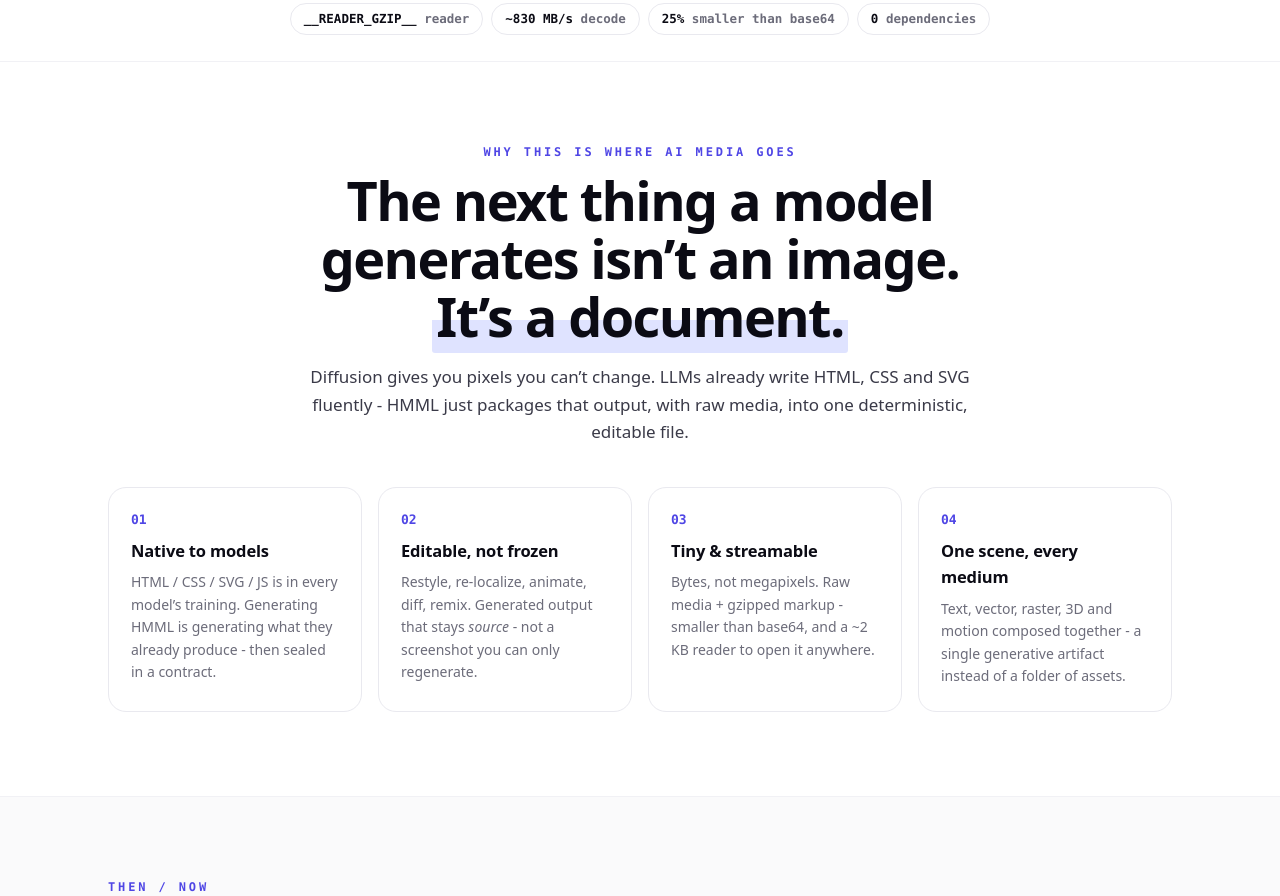
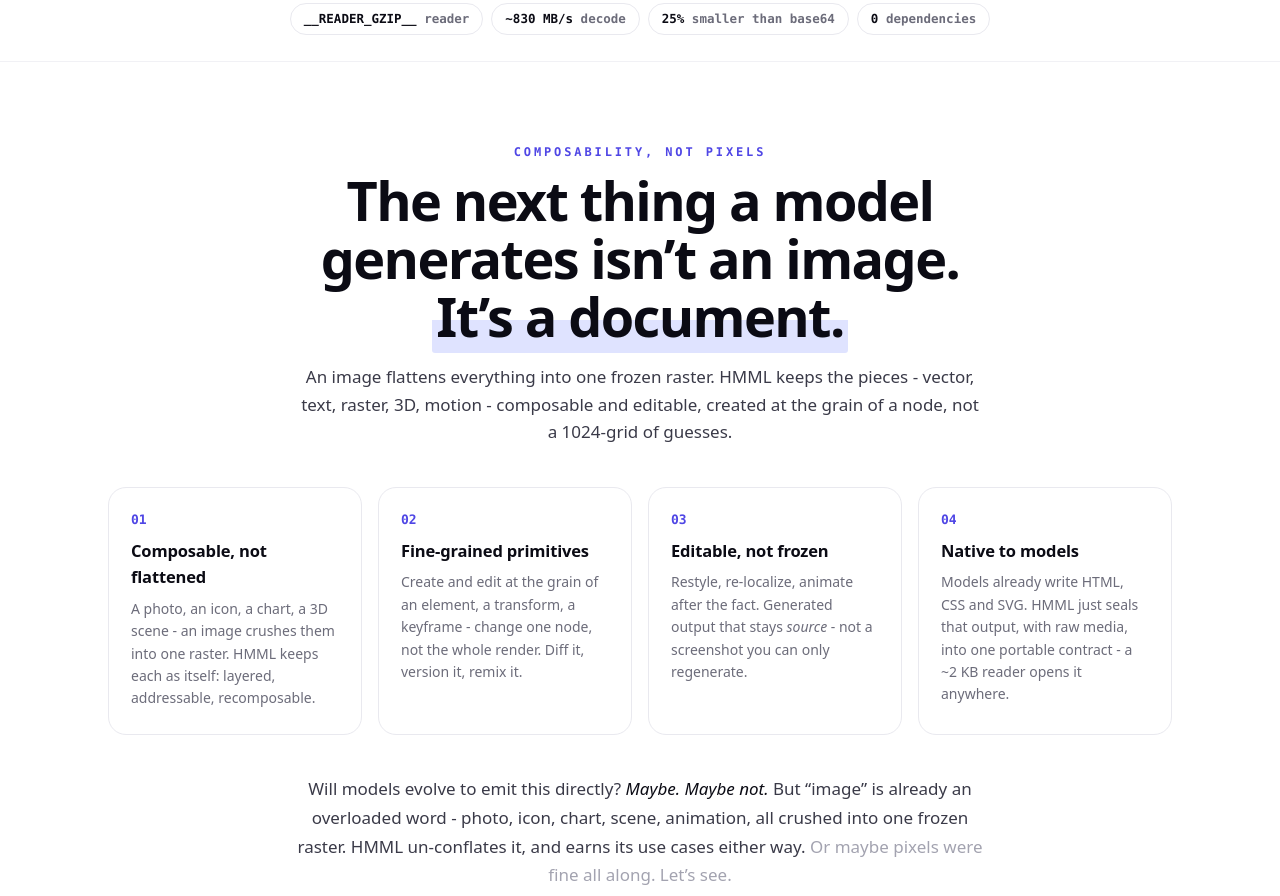
Before and after one commit to yeargun/hmml, a website: page docs/landing.html in a window 1280 px wide. Shown: the part 1151-2047 px from the top of the page. Drawn offline with Linux system fonts and the light colour scheme; no server answers.

Commit message:
copy(site): foreground composability + fine-grained primitives; honest hedge + 'what is an image' coda
Co-Authored-By: Claude Opus 4.8 (1M context) <noreply@anthropic.com>

```diff
--- a/docs/landing.html
+++ b/docs/landing.html
@@ -75,6 +75,9 @@
   .col .n{font:700 13px var(--mono);color:var(--accent)}
   .col h3{margin:11px 0 7px;font-size:16.5px;letter-spacing:-.01em}
   .col p{margin:0;color:var(--mut);font-size:14px}
+  .coda{max-width:700px;margin:40px auto 0;text-align:center;color:var(--soft);font-size:clamp(15px,2vw,17px);line-height:1.7}
+  .coda em{color:var(--ink);font-style:italic}
+  .coda .muted2{color:#a3a3b0}
 
   .gal{display:grid;grid-template-columns:repeat(4,1fr);gap:16px}
   .tile{border:1px solid var(--line);border-radius:16px;overflow:hidden;background:#fff;transition:.18s}
@@ -143,15 +146,16 @@
 </header>
 
 <section id="why"><div class="wrap">
-  <div class="eyebrow center">why this is where AI media goes</div>
+  <div class="eyebrow center">composability, not pixels</div>
   <h2 class="statement">The next thing a model generates isn’t an image.<br><span class="hl">It’s a document.</span></h2>
-  <p class="sub center" style="max-width:660px;margin-bottom:42px">Diffusion gives you pixels you can’t change. LLMs already write HTML, CSS and SVG fluently - HMML just packages that output, with raw media, into one deterministic, editable file.</p>
+  <p class="sub center" style="max-width:680px;margin-bottom:42px">An image flattens everything into one frozen raster. HMML keeps the pieces - vector, text, raster, 3D, motion - composable and editable, created at the grain of a node, not a 1024-grid of guesses.</p>
   <div class="cols">
-    <div class="col"><div class="n">01</div><h3>Native to models</h3><p>HTML / CSS / SVG / JS is in every model’s training. Generating HMML is generating what they already produce - then sealed in a contract.</p></div>
-    <div class="col"><div class="n">02</div><h3>Editable, not frozen</h3><p>Restyle, re-localize, animate, diff, remix. Generated output that stays <em>source</em> - not a screenshot you can only regenerate.</p></div>
-    <div class="col"><div class="n">03</div><h3>Tiny &amp; streamable</h3><p>Bytes, not megapixels. Raw media + gzipped markup - smaller than base64, and a ~2 KB reader to open it anywhere.</p></div>
-    <div class="col"><div class="n">04</div><h3>One scene, every medium</h3><p>Text, vector, raster, 3D and motion composed together - a single generative artifact instead of a folder of assets.</p></div>
+    <div class="col"><div class="n">01</div><h3>Composable, not flattened</h3><p>A photo, an icon, a chart, a 3D scene - an image crushes them into one raster. HMML keeps each as itself: layered, addressable, recomposable.</p></div>
+    <div class="col"><div class="n">02</div><h3>Fine-grained primitives</h3><p>Create and edit at the grain of an element, a transform, a keyframe - change one node, not the whole render. Diff it, version it, remix it.</p></div>
+    <div class="col"><div class="n">03</div><h3>Editable, not frozen</h3><p>Restyle, re-localize, animate after the fact. Generated output that stays <em>source</em> - not a screenshot you can only regenerate.</p></div>
+    <div class="col"><div class="n">04</div><h3>Native to models</h3><p>Models already write HTML, CSS and SVG. HMML just seals that output, with raw media, into one portable contract - a ~2 KB reader opens it anywhere.</p></div>
   </div>
+  <p class="coda">Will models evolve to emit this directly? <em>Maybe. Maybe not.</em> But “image” is already an overloaded word - photo, icon, chart, scene, animation, all crushed into one frozen raster. HMML un-conflates it, and earns its use cases either way. <span class="muted2">Or maybe pixels were fine all along. Let’s see.</span></p>
 </div></section>
 
 <section class="alt"><div class="wrap">
```
